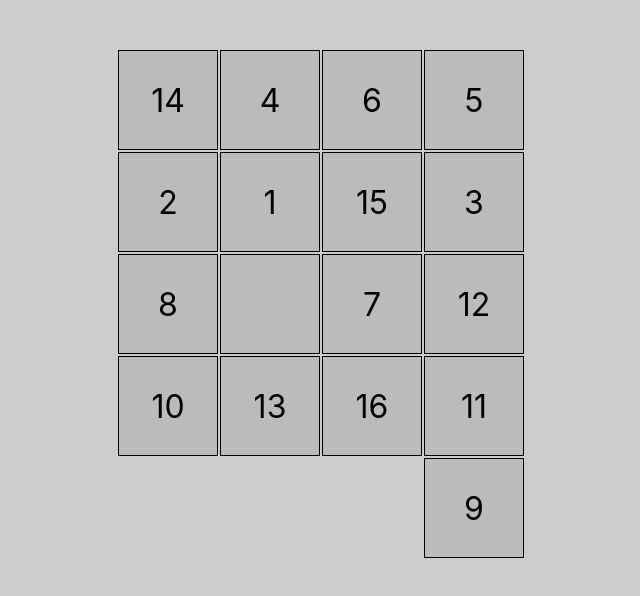
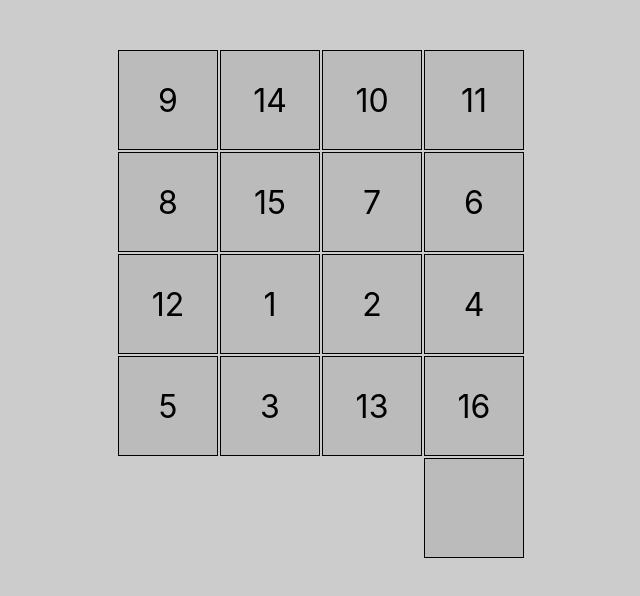
Before and after one commit to Atharva21/N-Puzzle, a React (Create React App) app: page / in a window 1280 px wide. Shown: the top 596 px of the page, without its empty margins (319-959 px from the left). Built offline with nearby package versions, Linux system fonts and the light colour scheme.

Commit message:
fixed array init

```diff
--- a/src/components/Grid/Grid.jsx
+++ b/src/components/Grid/Grid.jsx
@@ -46,12 +46,14 @@ function Grid(props) {
 
   function initialFill() {
     const arr = [];
-    for (let i = 0; i < gridLength - 1; i++) arr.push(i + 1);
-    arr.push(null);
+    let i;
+    for (i = 0; i < gridLength - 2; i++) arr.push(i + 1);
     let result = [];
+    result.push(i + 1);
+    result.push(null);
     while (arr.length !== 0) {
       let r = Math.floor(Math.random() * arr.length);
-      result.push(arr[r]);
+      result.unshift(arr[r]);
       arr.splice(r, 1);
     }
     return result;
```
Also changed, not shown: public/index.html (renamed from index.html).
